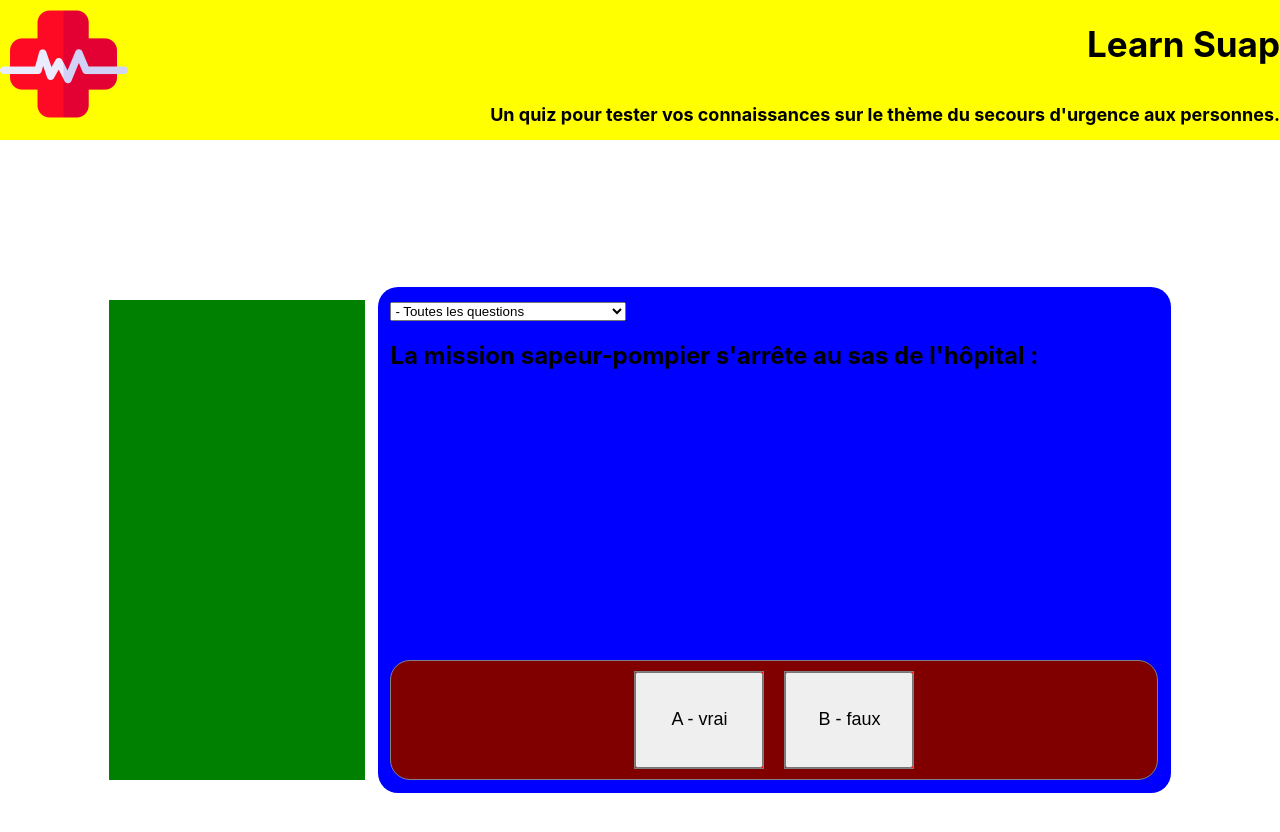
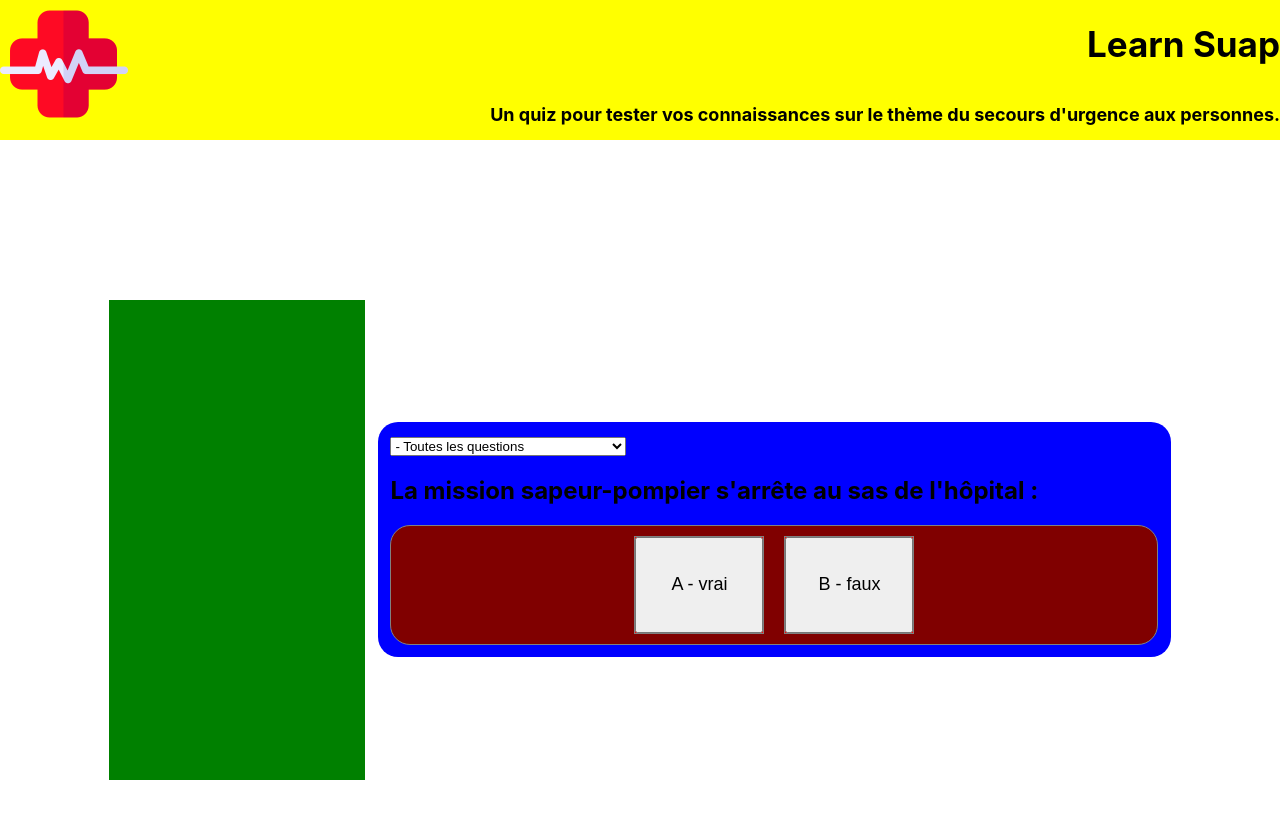
Before and after one commit to DGouron/learn-suap, a React (Create React App) app: page / in a window 1280 px wide. Shown: the top 832 px of the page. Built offline with nearby package versions, Linux system fonts and the light colour scheme.

Commit message:
answer props

```diff
--- a/src/components/Answer.jsx
+++ b/src/components/Answer.jsx
@@ -5,19 +5,25 @@ const StyledAnswer = styled.div`
   margin: 10px;
 `;
 
-const StyledButton = styled.input`
+const StyledButton = styled.button`
   width: auto;
   min-width: 128px;
   height: 96px;
   font-size: 18px;
 `;
+let answerId = undefined;
 
 function Answer(props) {
+  answerId = props.answerId;
+  console.log(answerId);
   return (
     <StyledAnswer>
-      <StyledButton type="button" value={props.content} />
+      <StyledButton onClick={() => handleClick()}>{props.content}</StyledButton>
     </StyledAnswer>
   );
 }
 
+function handleClick() {
+  console.log(answerId);
+}
 export default Answer;
--- a/src/components/AnswersPannel.jsx
+++ b/src/components/AnswersPannel.jsx
@@ -13,7 +13,9 @@ const StyledAnswersPannel = styled.div`
 function AnswersPannel(props) {
   let answers = [];
   for (let index = 0; index < props.answers.length; index++) {
-    answers.push(<Answer content={props.answers[index]} />);
+    answers.push(
+      <Answer key={index} answerId={index} content={props.answers[index]} />
+    );
   }
 
   return (
--- a/src/components/Board.jsx
+++ b/src/components/Board.jsx
@@ -5,7 +5,7 @@ import Categories from './Categories';
 import Question from './Question';
 
 const StyledBoard = styled.div`
-  height: 60%;
+  height: auto;
   width: 60%;
   max-width: 60%;
   background-color: blue;
```
